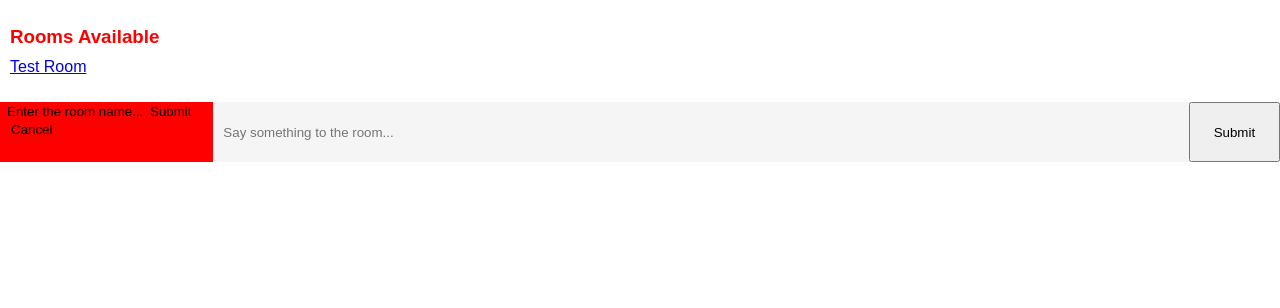
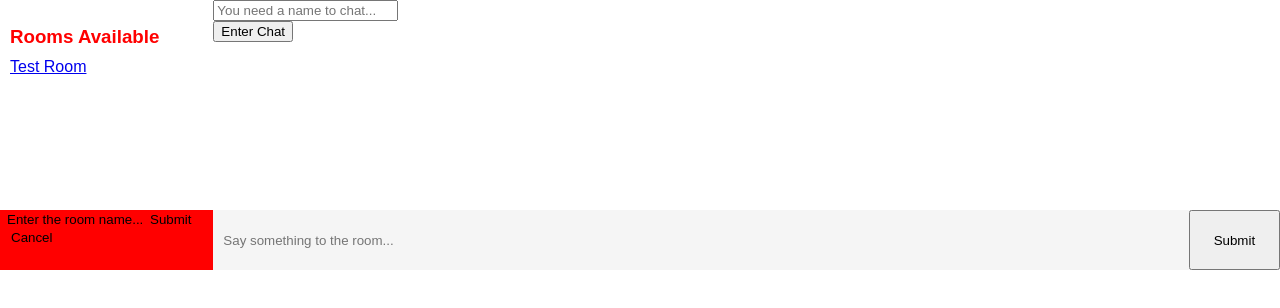
Before and after one commit to jpniederer/NETCorePlayground, a React (Create React App) app in the folder ChatApp/ReactFrontend/react-chat/: page / in a window 1280 px wide. Shown: the top 308 px of the page. Built offline with nearby package versions, Linux system fonts and the light colour scheme.

Commit message:
Adding the ability to set a user name.

```diff
--- a/ChatApp/ReactFrontend/react-chat/public/index.html
+++ b/ChatApp/ReactFrontend/react-chat/public/index.html
@@ -4,6 +4,7 @@
     <meta charset="utf-8">
     <meta name="viewport" content="width=device-width, initial-scale=1, shrink-to-fit=no">
     <meta name="theme-color" content="#000000">
+    <meta name="Description" content="A basic, persistant chat app created using React, Redux, and ASP.NET Core.">
     <!--
       manifest.json provides metadata used when your web app is added to the
       homescreen on Android. See https://developers.google.com/web/fundamentals/engage-and-retain/web-app-manifest/
--- a/ChatApp/ReactFrontend/react-chat/src/App.js
+++ b/ChatApp/ReactFrontend/react-chat/src/App.js
@@ -1,11 +1,18 @@
 import React, { Component } from 'react';
-import './App.css';
+import { connect } from 'react-redux';
+import { setUserName } from './store/actions/userActions';
+
 import AddChatRoomForm from './components/AddChatRoomForm';
 import AddMessageForm from './components/AddMessageForm';
 import ChatRoomList from './components/ChatRoomList';
+import UserNameForm from './components/UserNameForm';
+
+import './App.css';
 
 class App extends Component {
   render() {
+    const { userName, onSetUserName } = this.props;
+
     return (
       <div className="App">
         <ChatRoomList
@@ -13,6 +20,10 @@ class App extends Component {
           roomId = {1}
           openRoom = {() => 1}
         />
+        {
+          userName ? <AddMessageForm /> :
+          <UserNameForm onSetUserName={onSetUserName} />
+        }
         <AddMessageForm />
         <AddChatRoomForm />
       </div>
@@ -20,4 +31,16 @@ class App extends Component {
   }
 }
 
-export default App;
+const mapStateToProps = (state) => {
+  return {
+    userName: state.userInfo.userName
+  }
+}
+
+const mapDispatchToProps = (dispatch) => {
+  return {
+    onSetUserName: (name) => dispatch(setUserName(name))
+  }
+}
+
+export default connect(mapStateToProps, mapDispatchToProps)(App);
--- /dev/null
+++ b/ChatApp/ReactFrontend/react-chat/src/components/UserNameForm.js
@@ -0,0 +1,44 @@
+import React, { Component } from 'react';
+
+class UserNameForm extends Component {
+  constructor() {
+    super();
+
+    this.state = {
+      newUserName: ''
+    };
+
+    this.handleChange = this.handleChange.bind(this);
+    this.handleSubmit = this.handleSubmit.bind(this);
+  }
+
+  handleChange(e) {
+    this.setState({
+      newUserName: e.target.value
+    });
+  }
+
+  handleSubmit(e) {
+    e.preventDefault();
+    this.props.onSetUserName(this.state.newUserName)
+    console.log(`The username has been set to ${this.state.newUserName}`);
+  }
+
+  render() {
+    return (
+      <form
+        onSubmit={this.handleSubmit}
+        className="">
+        <input
+          onChange={this.handleChange}
+          value={this.state.newUserName}
+          maxlength={20}
+          placeholder="You need a name to chat..."
+          type="text" />
+        <button type='submit' onClick={this.handleSubmit}>Enter Chat</button>
+      </form>
+    )
+  }
+}
+
+export default UserNameForm;
--- a/ChatApp/ReactFrontend/react-chat/src/index.js
+++ b/ChatApp/ReactFrontend/react-chat/src/index.js
@@ -1,18 +1,26 @@
 import React from 'react';
 import ReactDOM from 'react-dom';
-import { createStore, combineReducers, applyMiddleware } from 'redux';
+import { createStore, combineReducers, applyMiddleware, compose } from 'redux';
 import { Provider } from 'react-redux';
 import thunkMiddleware from 'redux-thunk';
 import { createLogger } from 'redux-logger';
 import { requestRooms } from './store/reducers/roomReducer';
 import { requestMessages } from './store/reducers/messageReducer';
+import { userInfo } from './store/reducers/userReducer';
 import './index.css';
 import App from './App';
 import registerServiceWorker from './registerServiceWorker';
 
 const logger = createLogger();
-const rootReducer = combineReducers({ requestRooms, requestMessages });
-const store = createStore(rootReducer, applyMiddleware(thunkMiddleware, logger));
+const rootReducer = combineReducers({
+  requestRooms,
+  requestMessages,
+  userInfo
+});
+const composeEnhancers = window.__REDUX_DEVTOOLS_EXTENSION_COMPOSE__ || compose;
+const store = createStore(rootReducer, composeEnhancers(
+  applyMiddleware(thunkMiddleware, logger)
+));
 
 
 ReactDOM.render(
--- a/ChatApp/ReactFrontend/react-chat/src/store/actions/actionTypes.js
+++ b/ChatApp/ReactFrontend/react-chat/src/store/actions/actionTypes.js
@@ -11,3 +11,6 @@ export const REQUEST_MESSAGES_SUCCESS = 'REQUEST_MESSAGES_SUCCESS';
 export const REQUEST_MESSAGES_FAILED = 'REQUEST_MESSAGES_FAILED';
 export const ADD_MESSAGE = 'ADD_MESSAGE';
 export const RECEIVE_MESSAGE = 'RECEIVE_MESSAGE';
+
+// User Info
+export const SET_USERNAME = 'SET_USERNAME';
--- /dev/null
+++ b/ChatApp/ReactFrontend/react-chat/src/store/actions/userActions.js
@@ -0,0 +1,10 @@
+import {
+  SET_USERNAME
+} from '../actions/actionTypes';
+
+export function setUserName(name) {
+  return {
+    type:SET_USERNAME,
+    payload: name
+  }
+}
--- /dev/null
+++ b/ChatApp/ReactFrontend/react-chat/src/store/reducers/userReducer.js
@@ -0,0 +1,18 @@
+import {
+  SET_USERNAME
+} from '../actions/actionTypes';
+
+const initialState = {
+  userName: ''
+}
+
+export const userInfo = (state = initialState, action) => {
+  switch (action.type) {
+    case SET_USERNAME:
+      return Object.assign({}, state, {
+        userName: action.payload
+      })
+    default:
+      return state;
+  }
+}
```
Also changed, not shown: ChatApp/ReactFrontend/react-chat/public/manifest.json.
